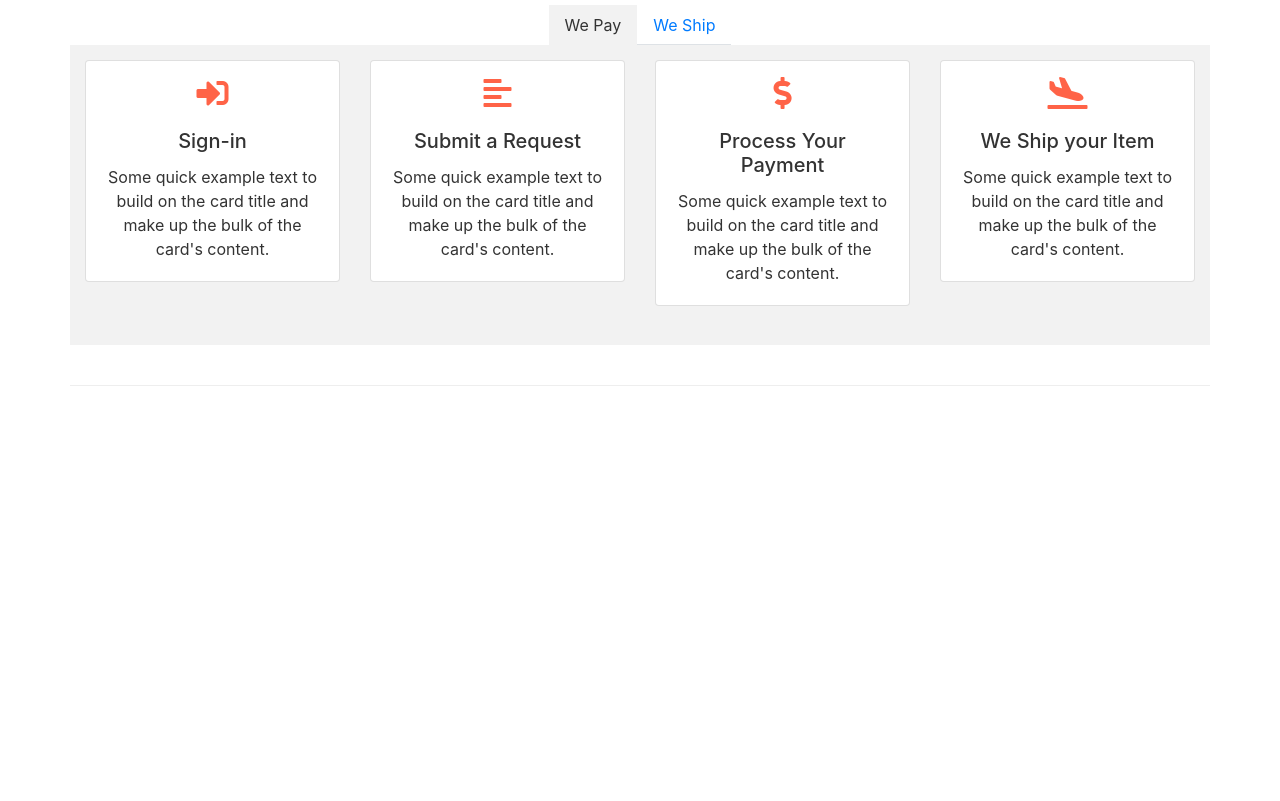
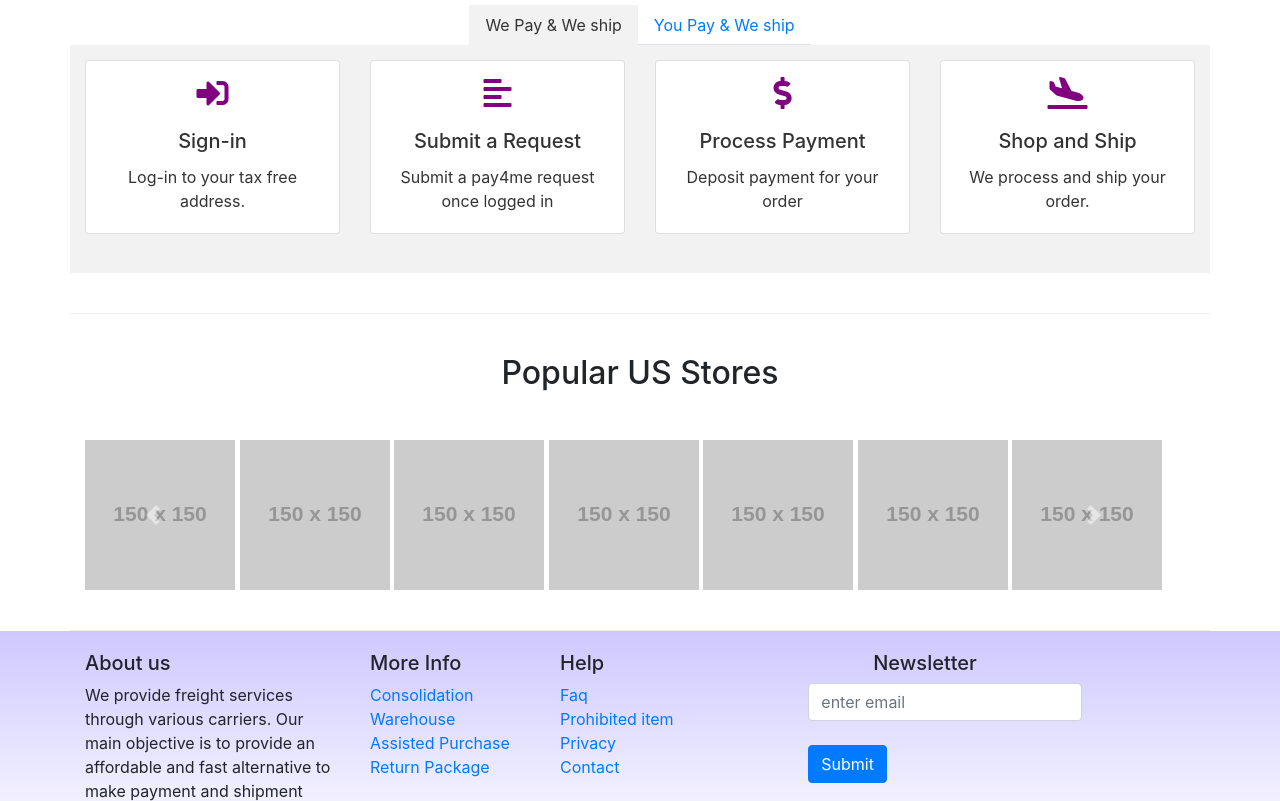
Before and after one commit to mayo4gem/shipproject, a website: page index.html in a window 1280 px wide. Shown: the part 1408-2209 px from the top of the page. Before the commit the page ends 1794 px from the top, so only its background shows below. Drawn offline with nearby package versions, Linux system fonts and the light colour scheme; placeholder pictures from the web are drawn by us.

Commit message:
popular US stores

```diff
--- a/css/styles.css
+++ b/css/styles.css
@@ -1,11 +1,10 @@
 .row-content {
     padding: 40px 0;
     border-bottom: 1px ridge;
-    //min-height: 200px;//
 }
 
 .fas{
-    color: tomato;
+    color: purple;
 }
 
 #mytab .nav-tabs > a {
@@ -28,3 +27,8 @@
     background-color: #f2f2f2;
     padding: 15px;
   }
+
+.site-footer {
+    background-image: linear-gradient(#CEC8FF, white);
+    padding: 20px 0px;
+}
--- a/index.html
+++ b/index.html
@@ -25,7 +25,7 @@
     </head>
     <body>
           <!--Navbar menu -->
-        <nav class="navbar navbar-expand-sm navbar-light">
+        <nav class="navbar navbar-expand-sm navbar-light" id="scrol">
             <div class="container border-bottom-3">
                 <a class="navbar-brand" href="#"><img src="img/Atoje-Logistics.png" height="75" width="250" /></a>
                 <button class="navbar-toggler ml-auto" type="button" data-toggle="collapse" data-target="#bar">
@@ -126,9 +126,6 @@
             </ol>
             <div class="carousel-inner border">
                 <div class="carousel-item active">
-                    <img class="d-block w-100 img-fluid" src="/img/ship12.png" alt="First slide">
-                </div>
-                <div class="carousel-item">
                     <img class="d-block w-100 img-fluid"  src="/img/ship.jpg" alt="Second slide">
                 </div>
                 <div class="carousel-item">
@@ -180,8 +177,8 @@
                 </div>
 
                 <div class="nav nav-tabs m-auto" id="nav-tab" role="tablist">
-                    <a class="nav-item nav-link active" id="nav-1-tab" data-toggle="tab" href="#nav-1" role="tab" aria-controls="nav-1" aria-selected="true">We Pay</a>
-                    <a class="nav-item nav-link" id="nav-2-tab" data-toggle="tab" href="#nav-2" role="tab" aria-controls="nav-2" aria-selected="false">We Ship</a>
+                    <a class="nav-item nav-link active" id="nav-1-tab" data-toggle="tab" href="#nav-1" role="tab" aria-controls="nav-1" aria-selected="true">We Pay & We ship</a>
+                    <a class="nav-item nav-link" id="nav-2-tab" data-toggle="tab" href="#nav-2" role="tab" aria-controls="nav-2" aria-selected="false">You Pay & We ship</a>
                 </div><!-- e nav nav-tabs -->
 
                 <div class="tab-content" id="nav-tabContent">
@@ -193,8 +190,7 @@
                                     <i class="fas fa-sign-in-alt fa-2x mt-3"></i>
                                     <div class="card-body">
                                         <h5 class="card-title">Sign-in </h5>
-                                        <p class="card-text">Some quick example text to build on the card title and make up the bulk of the card's
-                                            content.</p>
+                                        <p class="card-text">Log-in to your tax free address.</p>
                                     </div>
                                 </div>
                             </div>
@@ -203,8 +199,7 @@
                                     <i class="fas fa-align-left fa-2x mt-3"></i>
                                     <div class="card-body">
                                         <h5 class="card-title">Submit a Request</h5>
-                                        <p class="card-text">Some quick example text to build on the card title and make up the bulk of the card's
-                                            content.</p>
+                                        <p class="card-text">Submit a pay4me request once logged in</p>
                                     </div>
                                 </div>
                             </div>
@@ -212,9 +207,8 @@
                                 <div class="card">
                                     <i class="fas fa-dollar-sign fa-2x mt-3"></i>
                                     <div class="card-body">
-                                        <h5 class="card-title">Process Your Payment</h5>
-                                        <p class="card-text">Some quick example text to build on the card title and make up the bulk of the card's
-                                            content.</p>
+                                        <h5 class="card-title">Process Payment</h5>
+                                        <p class="card-text">Deposit payment for your order</p>
                                     </div>
                                 </div>
                             </div>
@@ -222,9 +216,8 @@
                                 <div class="card">
                                     <i class="fas fa-plane-arrival fa-2x mt-3"></i>
                                     <div class="card-body">
-                                        <h5 class="card-title">We Ship your Item</h5>
-                                        <p class="card-text">Some quick example text to build on the card title and make up the bulk of the card's
-                                            content.</p>
+                                        <h5 class="card-title">Shop and Ship</h5>
+                                        <p class="card-text">We process and ship your order.</p>
                                     </div>
                                 </div>
                             </div>
@@ -276,7 +269,74 @@
                     </div>
                 </div><!-- e tab-content -->
             </nav>
+            <div class="row row-content">
+                <div class="col-12">
+                    <h2 class="text-center mb-5">Popular US Stores</h2>
+                </div>
+                <div id="carouselExampleControls" class="carousel slide" data-ride="carousel">
+                    <div class="carousel-inner">
+                        <div class="col-12">
+                            <img src="http://via.placeholder.com/150x150/dddddd/eeeeee?text=Picture 1" alt="First slide">
+                            <img src="http://via.placeholder.com/150x150/dddddd/eeeeee?text=Picture 1" alt="First slide">
+                            <img src="http://via.placeholder.com/150x150/dddddd/eeeeee?text=Picture 2" alt="Second slide">
+                            <img  src="http://via.placeholder.com/150x150/dddddd/eeeeee?text=Picture 3" alt="Second slide">
+                            <img  src="http://via.placeholder.com/150x150/dddddd/eeeeee?text=Picture 4" alt="Third slide">
+                            <img src="http://via.placeholder.com/150x150/dddddd/eeeeee?text=Picture 1" alt="First slide">
+                            <img src="http://via.placeholder.com/150x150/dddddd/eeeeee?text=Picture 2" alt="Second slide">
+                        </div>
+                    </div>
+                    <a class="carousel-control-prev" href="#carouselExampleControls" role="button" data-slide="prev">
+                        <span class="carousel-control-prev-icon" aria-hidden="true"></span>
+                        <span class="sr-only">Previous</span>
+                    </a>
+                    <a class="carousel-control-next" href="#carouselExampleControls" role="button" data-slide="next">
+                        <span class="carousel-control-next-icon" aria-hidden="true"></span>
+                        <span class="sr-only">Next</span>
+                    </a>
+                </div>
+            </div>
         </div>
+        <footer class="site-footer">
+            <div class="container">
+                <div class="row">
+                    <div class="col-sm-12 col-md-12 col-lg-3">
+                        <h5>About us</h5>
+                        <P> We provide freight services through various carriers. Our main objective is to provide an affordable and fast alternative to make payment and shipment from USA to Nigeria.</P>
+                    </div>
+                    <div class="col-sm-6 col-md-6 col-lg-2">
+                        <h5>More Info</h5>
+                        <ul class="list-unstyled">
+                            <li><a href="#">Consolidation</a></li>
+                            <li><a href="#">Warehouse</a></li>
+                            <li><a href="#">Assisted Purchase</a></li>
+                            <li><a href="#">Return Package</a></li>
+                        </ul>
+                    </div>
+                    <div class="col-sm-6 col-md-6 col-lg-2">
+                        <h5>Help</h5>
+                        <ul class="list-unstyled">
+                            <li><a href="#">Faq</a></li>
+                            <li><a href="#">Prohibited item</a></li>
+                            <li><a href="#">Privacy</a></li>
+                            <li><a href="#">Contact</a></li>
+                        </ul>
+                    </div>
+                    <div class="col-sm-12 col-md-6 col-lg-4 text-center">
+                        <h5>Newsletter</h5>
+                        <form class="form-inline offset-2">
+                            <div class="form-group mb-4">
+                                <input type="password" class="form-control" id="inputPassword2" placeholder="enter email">
+                            </div>
+                            <button type="submit" class="btn btn-primary mb-4">Submit</button>
+                        </form>
+                        <a class="btn btn-social-icon btn-instagram" href="http://instagram.com/"><i class="fa fa-instagram"></i></a>
+                        <a class="btn btn-social-icon btn-facebook" href="http://facebook.com/"><i class="fa fa-facebook"></i></a>
+                        <a class="btn btn-social-icon btn-twitter" href="http://twitter.com/"><i class="fa fa-twitter"></i></a>
+                        <a class="btn btn-social-icon btn-google" href="http://youtube.com/"><i class="fa fa-youtube"></i></a>
+                    </div>
+               </div>
+            </div>
+        </footer>
 
             <!-- Bootstrap CSS -->
             <link rel="stylesheet" href="https://maxcdn.bootstrapcdn.com/bootstrap/4.0.0/css/bootstrap.min.css" integrity="sha384-Gn5384xqQ1aoWXA+058RXPxPg6fy4IWvTNh0E263XmFcJlSAwiGgFAW/dAiS6JXm" crossorigin="anonymous">
```
Also changed, not shown: img/unnamed.png (added), img/unnamed2.svg (added).
